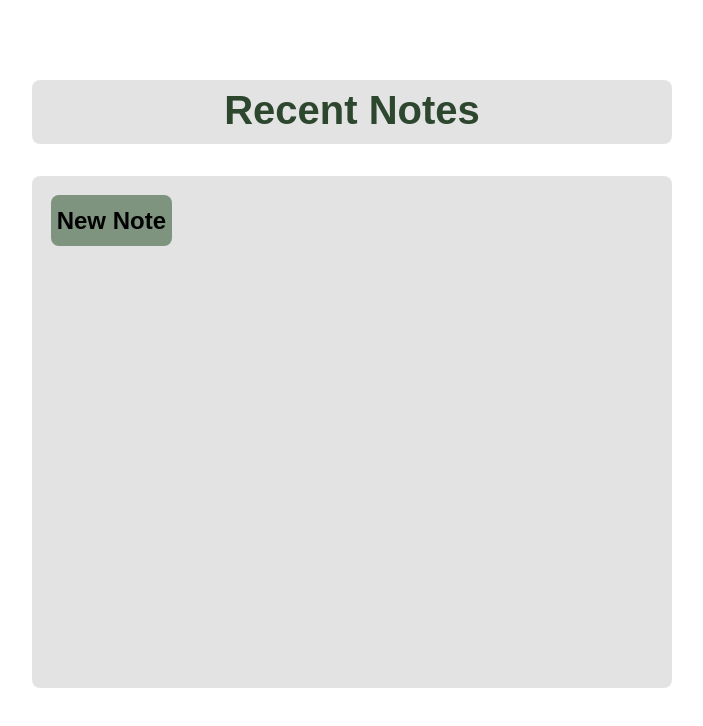
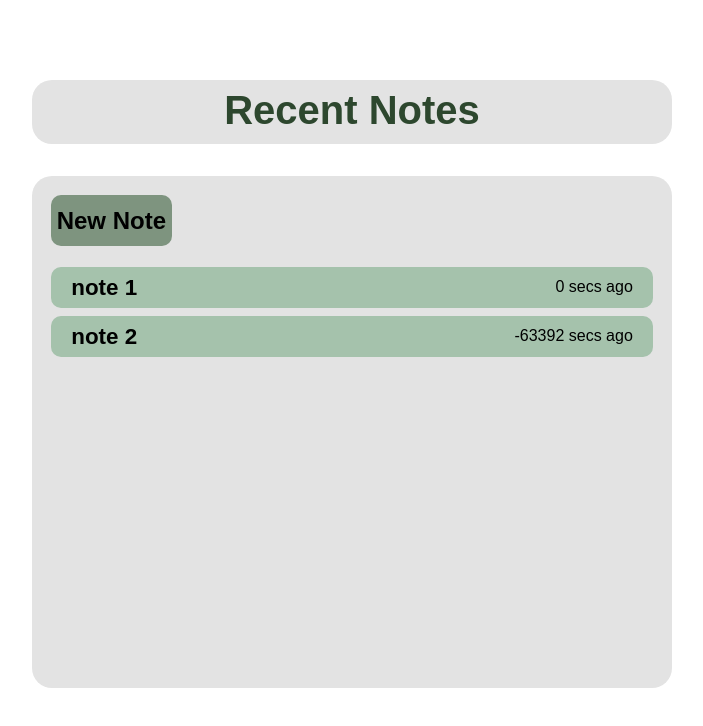
Before and after one commit to levtechs/FreeNotes, a Next.js app: page / in a window 1280 px wide. Shown: the top 726 px of the page, without its empty margins (288-991 px from the left). Built offline with nearby package versions, Linux system fonts and the light colour scheme.

Commit message:
added note row button design/style and click functionality

```diff
--- a/app/components/NewNoteButton.tsx
+++ b/app/components/NewNoteButton.tsx
@@ -11,7 +11,7 @@ const NewNoteButton = () => {
         w-[clamp(120px,20%,150px)] h-[10%]
         bg-[#7e947f] hover:bg-[#6b826d]
         font-bold text-[clamp(10px,3vh,25px)]
-        rounded-[1vh]
+        rounded-[10px]
         transition-colors duration-300
       "
     >
--- /dev/null
+++ b/app/components/NoteRow.tsx
@@ -0,0 +1,43 @@
+"use client";
+
+function timeAgo(date: Date): string {
+  const now = new Date();
+  const diff = Math.floor((now.getTime() - date.getTime()) / 1000); // difference in seconds
+
+  if (diff < 60) return `${diff} sec${diff !== 1 ? "s" : ""} ago`;
+  if (diff < 3600) {
+    const mins = Math.floor(diff / 60);
+    return `${mins} min${mins !== 1 ? "s" : ""} ago`;
+  }
+  if (diff < 86400) {
+    const hours = Math.floor(diff / 3600);
+    return `${hours} hour${hours !== 1 ? "s" : ""} ago`;
+  }
+  if (diff < 604800) {
+    const days = Math.floor(diff / 86400);
+    return `${days} day${days !== 1 ? "s" : ""} ago`;
+  }
+
+  // If older than a week, just return the date string (e.g., "May 21, 2025")
+  return date.toLocaleDateString(undefined, { year: 'numeric', month: 'short', day: 'numeric' });
+}
+
+const NoteRow = (id: string, name: string, lastEditied: Date) => {
+    const HandleClick = () => {
+
+    }
+
+    return (
+        <div style={{width: "100%", height: "10%", minHeight: "40px", display: "flex"}}>
+            <button
+                className ="bg-[#a5c2ac] hover:bg-[#8bb394] rounded-[10px] transition-colors duration-300"
+                style={{width: "100%", height: "100%", display: "flex", alignItems: "center", justifyContent: "space-between", gap: "5%"}}
+                onClick={HandleClick}>
+                <h1 style={{padding: "20px", fontWeight: "bold", fontSize: "140%"}}>{name}</h1>
+                <h1 style={{padding: "20px"}}>{timeAgo(lastEditied)}</h1>
+            </button>
+        </div>
+    )
+}
+
+export default NoteRow;
--- /dev/null
+++ b/app/components/NoteRows.tsx
@@ -0,0 +1,12 @@
+import NoteRow from "./NoteRow"
+
+const NoteRows = () => {
+    return (
+        <div style={{margin: "0 auto", width: "100%", height: "80%", display: "flex", flexDirection: "column", gap: "2%", overflowY: "auto"}}>
+            {NoteRow("1", "note 1", new Date())}
+            {NoteRow("2", "note 2", new Date(2025, 4, 30, 20, 5, 0))}
+        </div>
+    )
+}
+
+export default NoteRows;
--- a/app/page.tsx
+++ b/app/page.tsx
@@ -3,18 +3,20 @@
 import Image from "next/image";
 
 import NewNoteButton from "./components/NewNoteButton";
+import NoteRows from "./components/NoteRows";
 
 export default function Home() {
   return (
     <div style={{width: "50%", height: "80vh", margin: "10vh auto", display: "flex", flexDirection: "column", gap: '5%'}}>
-      <div style={{backgroundColor: "#e3e3e3", width: "100%", height: "10%", minHeight: "40px", borderRadius: '1vh'}}>
+      <div style={{backgroundColor: "#e3e3e3", width: "100%", height: "10%", minHeight: "40px", borderRadius: '20px'}}>
         <h1 style={{fontWeight: 'bold', color: "#2d472e", fontSize: '5vh', textAlign: 'center'}}>
           Recent Notes
         </h1>
       </div>
-      <div style={{backgroundColor: "#e3e3e3", width: "100%", height: "80%", minHeight: "40px", borderRadius: '1vh'}}>
-        <div style={{margin: "3% auto", display: "flex", width: "94%", height: "100%"}}>
+      <div style={{backgroundColor: "#e3e3e3", width: "100%", height: "80%", minHeight: "40px", borderRadius: '20px'}}>
+        <div style={{margin: "3% auto", width: "94%", height: "100%", display: "flex", flexDirection: "column", gap: "4%"}}>
           {NewNoteButton()}
+          {NoteRows()}
         </div>
       </div>
     </div>
```
